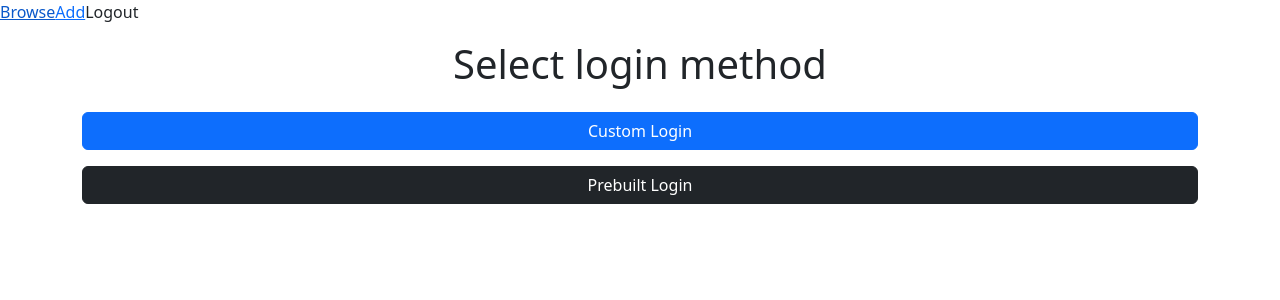
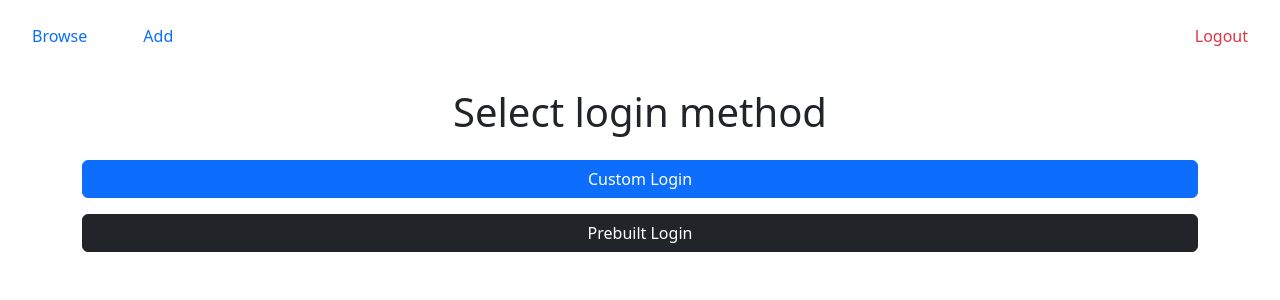
Before and after one commit to masterSamu/thesis-app, a React (Vite) app: page / in a window 1280 px wide. Shown: the top 300 px of the page. Built offline with nearby package versions, Linux system fonts and the light colour scheme; sample sign-in values are in the browser's storage.

Commit message:
new routes
add recipe route
browse recipes
join route

```diff
--- a/src/components/Navbar.jsx
+++ b/src/components/Navbar.jsx
@@ -7,15 +7,26 @@ export default function Navbar() {
   const { logout } = useContext(AppContext);
 
   return (
-    <Nav>
-      <Nav.Item as={Link} to="/recipes">
-        Browse
-      </Nav.Item>
-      <Nav.Item as={Link} to="/recipes/add">
-        Add
-      </Nav.Item>
+    <Nav
+      className="gap-3 justify-content-between p-3"
+      onSelect={(selectedKey) => setKey(selectedKey)}
+    >
+      <div className="d-flex flex-row gap-4 ">
+        <Nav.Item>
+          <Nav.Link as={Link} to="/recipes/browse">
+            Browse
+          </Nav.Link>
+        </Nav.Item>
+        <Nav.Item>
+          <Nav.Link as={Link} to="/recipes/add">
+            Add
+          </Nav.Link>
+        </Nav.Item>
+      </div>
       <div>
-        <Nav.Item onClick={logout}>Logout</Nav.Item>
+        <Nav.Item onClick={logout}>
+          <Nav.Link className="text-danger">Logout</Nav.Link>
+        </Nav.Item>
       </div>
     </Nav>
   );
--- /dev/null
+++ b/src/routes/Join/index.jsx
@@ -0,0 +1,9 @@
+import PageLayout from "../../components/layouts/PageLayout";
+
+export default function Join() {
+  return (
+    <PageLayout>
+      <p>Create account</p>
+    </PageLayout>
+  );
+}
--- a/src/routes/Login/CustomLogin.jsx
+++ b/src/routes/Login/CustomLogin.jsx
@@ -13,7 +13,7 @@ export default function CustomLogin() {
     const password = e.target.password.value;
     if (email && password) {
       login({ email, password });
-      navigate("/recipes");
+      navigate("/recipes/browse");
     }
   };
 
--- /dev/null
+++ b/src/routes/Recipes/AddRecipe/index.jsx
@@ -0,0 +1,9 @@
+import PageLayout from "../../../components/layouts/PageLayout";
+
+export default function AddRecipe() {
+  return (
+    <PageLayout>
+      <p>Add recipe</p>
+    </PageLayout>
+  );
+}
--- /dev/null
+++ b/src/routes/Recipes/BrowseRecipes/index.jsx
@@ -0,0 +1,6 @@
+import PageLayout from "../../../components/layouts/PageLayout";
+
+
+export default function BrowseRecipes() {
+    return (<PageLayout>Browse recipes</PageLayout>)
+}
--- a/src/routes/Recipes/index.jsx
+++ b/src/routes/Recipes/index.jsx
@@ -1,9 +1,6 @@
+import { Outlet } from "react-router-dom";
 import PageLayout from "../../components/layouts/PageLayout";
 
 export default function Recipes() {
-  return (
-    <PageLayout>
-      <h1>Recipes</h1>
-    </PageLayout>
-  );
+  return <Outlet />;
 }
--- a/src/routes/index.jsx
+++ b/src/routes/index.jsx
@@ -2,12 +2,16 @@ import { createBrowserRouter } from "react-router-dom";
 import Login from "./Login";
 import PrivateRoute from "./PrivateRoute";
 import Recipes from "./Recipes";
+import AddRecipe from "./Recipes/AddRecipe";
+import BrowseRecipes from "./Recipes/BrowseRecipes";
+import Join from "./Join";
 
 export const router = createBrowserRouter([
   {
     path: "/",
     element: <Login />,
   },
+  { path: "/join", element: <Join /> },
   {
     path: "/recipes",
     element: (
@@ -15,5 +19,23 @@ export const router = createBrowserRouter([
         <Recipes />
       </PrivateRoute>
     ),
+    children: [
+      {
+        path: "/recipes/browse",
+        element: (
+          <PrivateRoute>
+            <BrowseRecipes />
+          </PrivateRoute>
+        ),
+      },
+      {
+        path: "/recipes/add",
+        element: (
+          <PrivateRoute>
+            <AddRecipe />
+          </PrivateRoute>
+        ),
+      },
+    ],
   },
 ]);
```
